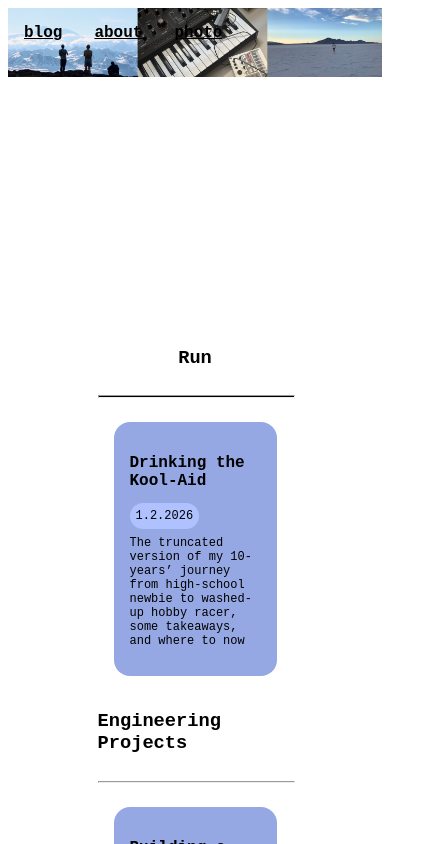
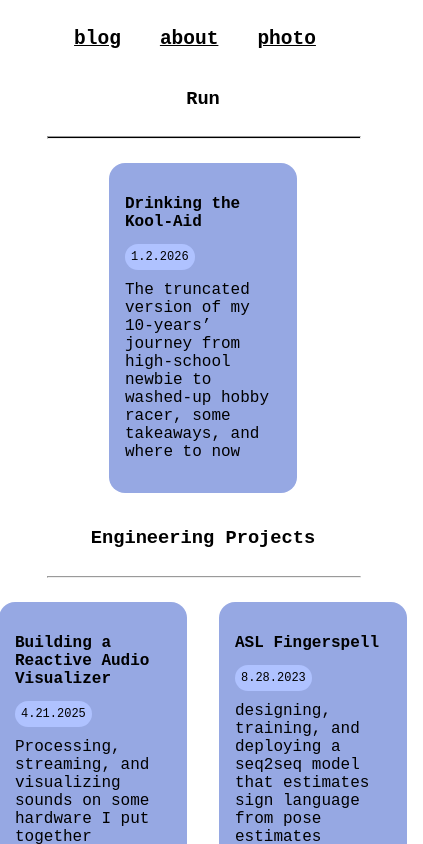
Before and after one commit to henry-2025/website, a SvelteKit app: page / in a window 390 px wide. Shown: the top 844 px of the page, 423 px wide, since content can reach past the window. Built offline with nearby package versions, Linux system fonts and the light colour scheme.

Commit message:
mobile layout articles and main viewing content

```diff
--- a/src/routes/+layout.svelte
+++ b/src/routes/+layout.svelte
@@ -72,11 +72,13 @@
   }
 
   header {
-    font-weight: 600;
-    background-image:
-      url("/banner-image.jpeg");
+    background-image: url("/banner-image.jpeg");
     background-repeat: no-repeat;
     background-size: 100vw;
+    font-size: 1rem;
+    text-align: left;
+
+    font-weight: 600;
     width: 100%;
     z-index: 2;
     display: flex;
@@ -85,6 +87,27 @@
     align-items: center;
     height: 20em;
     view-transition-name: header;
+  }
+
+  @media screen and (max-width: 800px) {
+    header {
+      background-image: none;
+      height: fit-content;
+      display: fixed;
+    }
+    nav {
+      font-size: 5cqi;
+      justify-content: center;
+    }
+    .viewing-content>main {
+      width: 80vw;
+    }
+
+    .page-container>footer {
+      flex-direction: column;
+      text-align: center;
+      height: fit-content;
+    }
   }
 
   nav {
@@ -110,6 +133,7 @@
     display: flex;
     flex: 1 0 auto;
     justify-content: center;
+    width: 100vw;
   }
 
   footer {
@@ -135,22 +159,6 @@
 
   .socials > div {
     margin: 1em;
-  }
-
-  .banner {
-    align-items: center;
-    justify-content: center;
-    display: flex;
-    font-size: 3em;
-    font-weight: bold;
-    width: fit-content;
-    padding: 0 2em;
-    vertical-align: middle;
-    height: 3em;
-    color: orangered;
-    mix-blend-mode: plus-lighter;
-    text-shadow: #ff3f2d 1px 0 10px;
-    view-transition-name: banner;
   }
 
   a {
--- a/src/routes/ArticleSection.svelte
+++ b/src/routes/ArticleSection.svelte
@@ -38,9 +38,10 @@
     width: 100%;
    }
     .project-list {
-        display: grid;
-        grid-template-columns: repeat(3, 1fr);
+        display: flex;
+        flex-wrap: nowrap;
         align-items: center;
+        overflow-x: auto;
     }
 
     .article-summary > h3 {
@@ -82,7 +83,7 @@
     @media (max-width: 800px) {
         .project-list {
             display: flex;
-            flex-direction: column;
+            flex-direction: row;
             align-items: center;
         }
 
@@ -93,7 +94,15 @@
             transition: 0.2s;
             align-content: center;
             margin: 1em;
-            width: fit-content;
+            width: 40vw;
+        }
+
+        .article-summary>h3 {
+            font-size: 1rem;
+        }
+
+        .article-summary>p {
+            font-size: 1rem;
         }
     }
 </style>
```
